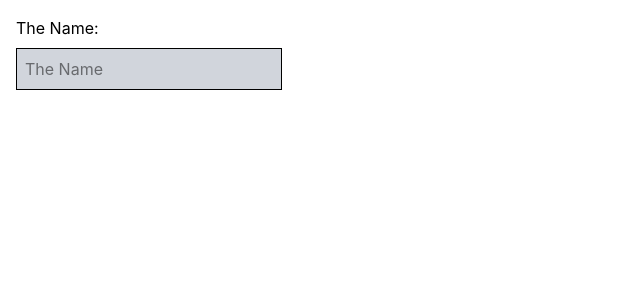
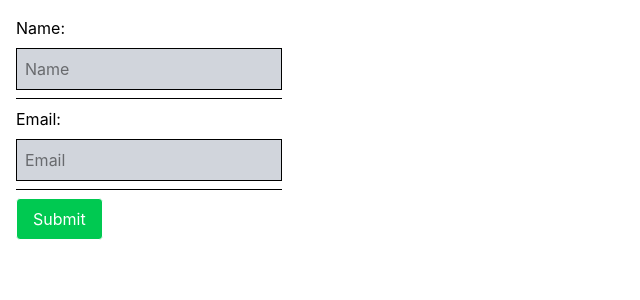
Before and after one commit to ayoub-jabiri/react-course, a React (Vite) app: page / in a window 1280 px wide. Shown: the top 300 px of the page, without its empty margins (0-640 px from the left). Built offline with nearby package versions, Linux system fonts and the light colour scheme.

Commit message:
Finished state with form course

```diff
--- a/src/App.jsx
+++ b/src/App.jsx
@@ -2,7 +2,8 @@ import "./assets/css/main.css";
 // import AppHeader from "./components/layout/AppHeader";
 // import MainSection from "./components/body/MainSection";
 // import TheButton from "./components/TheButton";
-import TheInput from "./components/TheInput";
+// import TheInput from "./components/TheInput";
+import TheForm from "./components/TheForm";
 
 function App() {
     return (
@@ -10,7 +11,8 @@ function App() {
             {/* <AppHeader />
             <MainSection /> */}
             {/* <TheButton /> */}
-            <TheInput />
+            {/* <TheInput /> */}
+            <TheForm />
         </>
     );
 }
--- /dev/null
+++ b/src/components/TheForm.jsx
@@ -0,0 +1,40 @@
+import { useState } from "react";
+
+export default function TheForm() {
+    const [formInputs, setFormInputs] = useState({ name: "", email: "" });
+    return (
+        <form
+            className="w-fit p-4"
+            onSubmit={(e) => {
+                e.preventDefault();
+                console.log(formInputs);
+            }}
+        >
+            <label className="block">Name:</label>
+            <input
+                type="text"
+                className="block mt-2 p-2 bg-gray-300 border"
+                placeholder="Name"
+                value={formInputs.name}
+                onChange={(e) => {
+                    setFormInputs({ ...formInputs, name: e.target.value });
+                }}
+            />
+            <hr className="my-2" />
+            <label className="block">Email:</label>
+            <input
+                type="text"
+                className="block mt-2 p-2 bg-gray-300 border"
+                placeholder="Email"
+                value={formInputs.email}
+                onChange={(e) => {
+                    setFormInputs({ ...formInputs, email: e.target.value });
+                }}
+            />
+            <hr className="my-2" />
+            <button className="bg-green-500 text-white px-4 py-2 border rounded-sm cursor-pointer">
+                Submit
+            </button>
+        </form>
+    );
+}
```
Also changed, not shown: 1 other file (tests, documents, lock files or other folders).
